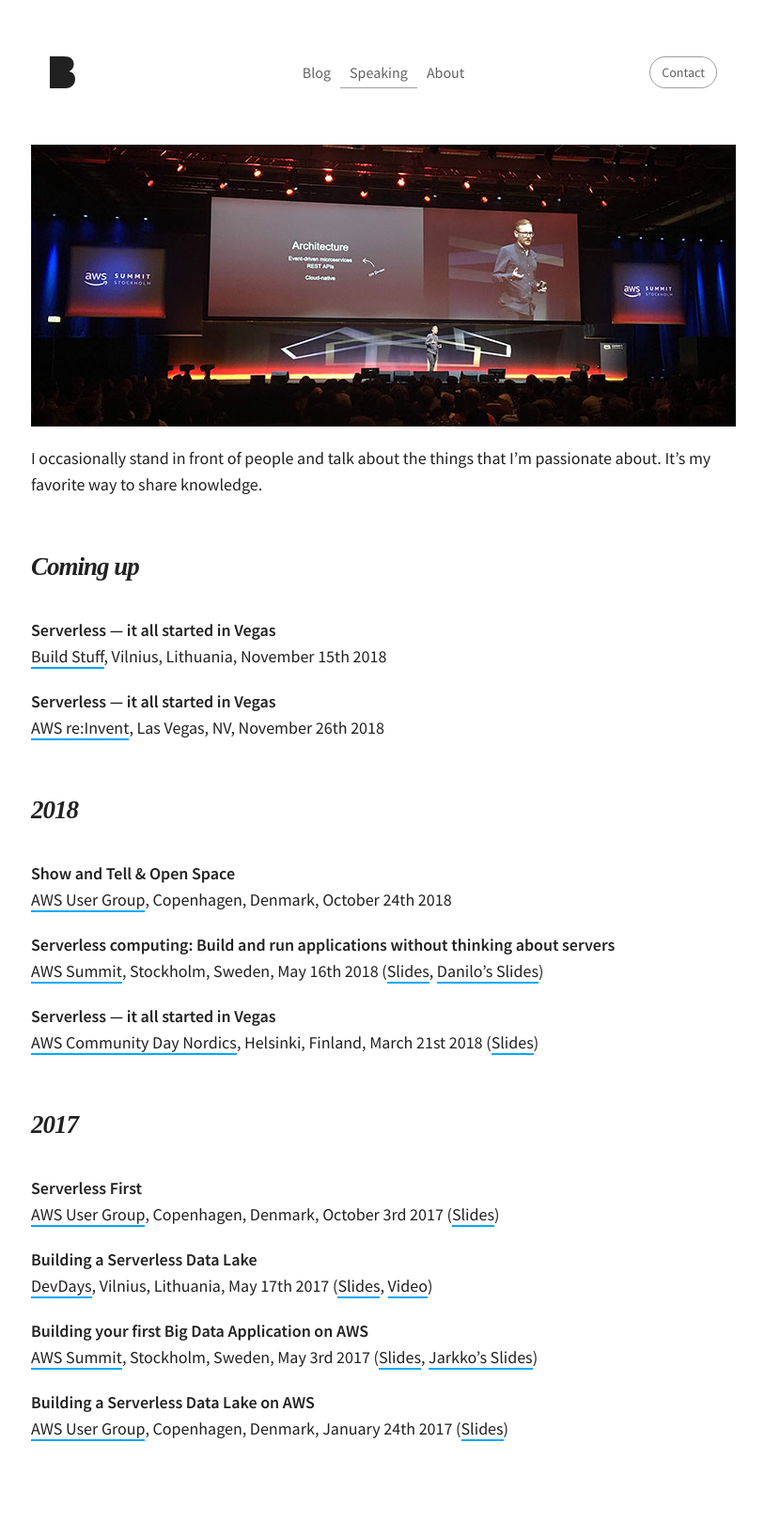
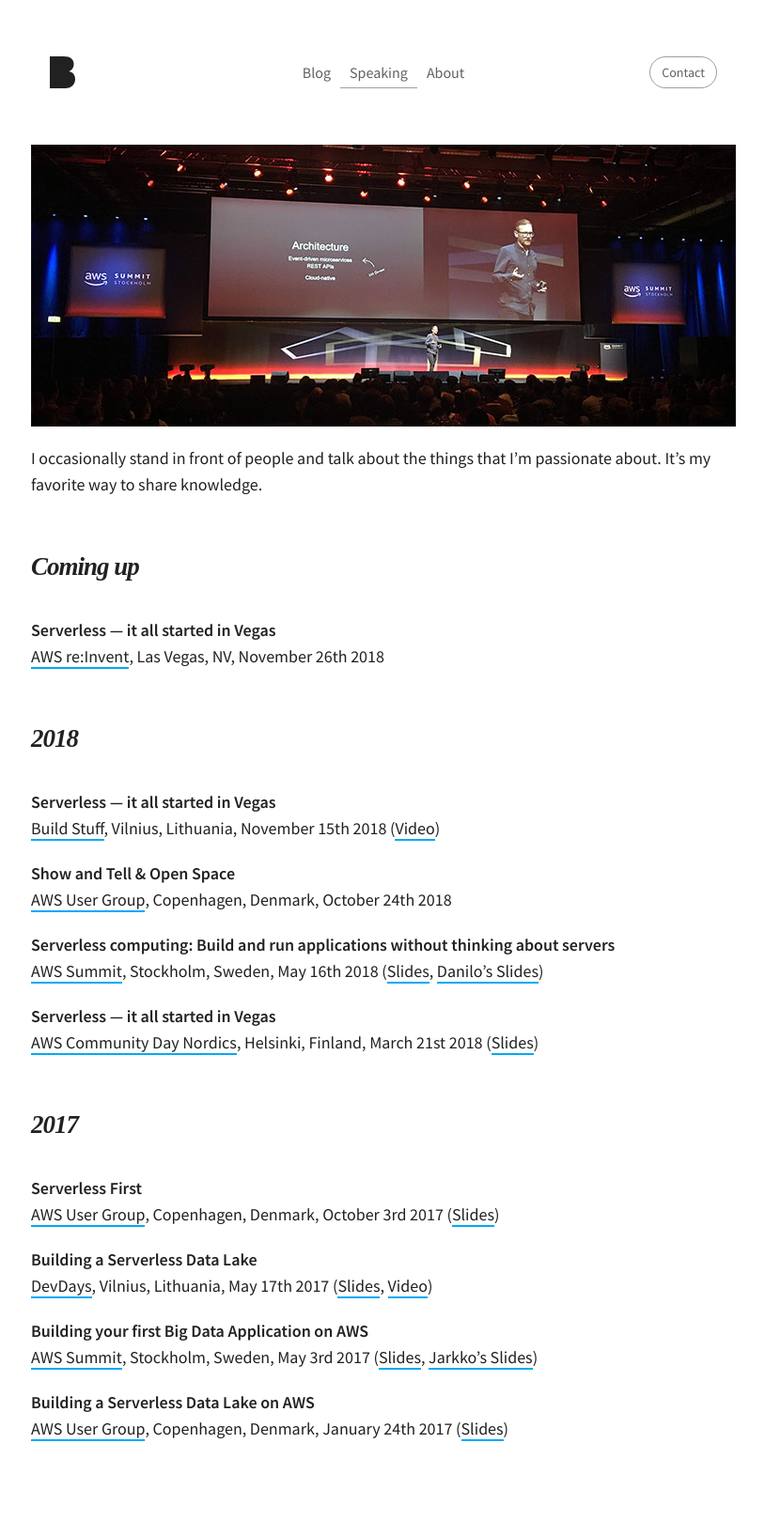
Before and after one commit to martinbuberl/martinbuberl.github.io, a Jekyll site: the page built from speaking.md, in a window 1280 px wide. Shown: the whole page at 94% size, without its empty margins (232-1046 px from the left). Built offline with Jekyll 4.4.1, drawn with Linux system fonts in a browser that asks for light colours; nearby versions of some CDN libraries; some web fonts are replaced.

Commit message:
Done. Added video.

```diff
--- a/speaking.md
+++ b/speaking.md
@@ -12,12 +12,12 @@ I occasionally stand in front of people and talk about the things that I'm passi
 <h2 id="coming-up" class="has-permalink">Coming up<a class="permalink" title="Permalink" href="#coming-up">#</a></h2>
 
 **Serverless — it all started in Vegas**<br/>
-[Build Stuff](https://www.buildstuff.lt/), Vilnius, Lithuania, November 15th 2018
-
-**Serverless — it all started in Vegas**<br/>
 [AWS re:Invent](https://reinvent.awsevents.com/), Las Vegas, NV, November 26th 2018
 
 <h2 id="2018" class="has-permalink">2018<a class="permalink" title="Permalink" href="#2018">#</a></h2>
+
+**Serverless — it all started in Vegas**<br/>
+[Build Stuff](https://www.buildstuff.lt/), Vilnius, Lithuania, November 15th 2018 ([Video](https://www.youtube.com/watch?v=OVWmZVixOlk))
 
 **Show and Tell &amp; Open Space**<br/>
 [AWS User Group](https://www.meetup.com/Copenhagen-AWS-User-Group/events/255190221/), Copenhagen, Denmark, October 24th 2018
```
